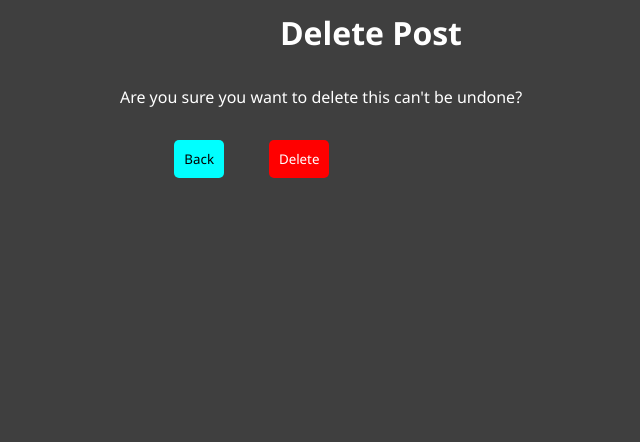
After one commit to farooq13/LinkedChat, a Django app: page /post/delete/7/ in a window 1280 px wide; the page is wider, and only the part inside the window is pictured. The commit adds this page. Shown: the part 358-800 px from the top of that part, without its empty margins (319-959 px from the left). Run offline with Django 5.2, Linux system fonts and the light colour scheme; a user stored in the database is signed in; data comes from the database, SQL or seed files in the repository; both versions use the stored data as it was after the commit; some libraries are stand-ins or nearby versions.

Commit message:
add like and dislike

```diff
--- a/base/models.py
+++ b/base/models.py
@@ -10,6 +10,8 @@ class Post(models.Model):
   body = models.TextField()
   author = models.ForeignKey(User, on_delete=models.CASCADE)
   created = models.DateTimeField(default=timezone.now)
+  likes = models.ManyToManyField(User, related_name='likes', blank=True)
+  dislikes = models.ManyToManyField(User, related_name='dislikes', blank=True)
 
   class Meta:
     ordering = ['-created']
--- /dev/null
+++ b/base/templates/base/post_delete.html
@@ -0,0 +1,17 @@
+{% extends 'main.html' %}
+
+{% block content %}
+<div class="form-control-container">
+  <div class="form-control">
+    <h1 style="margin-left: 10rem; margin-bottom: 2rem;">Delete Post</h1>
+    <form action="" method="POST">
+      {% csrf_token %}
+      <p>Are you sure you want to delete this can't be undone?</p>
+      <div style="display: flex; justify-content: space-around; width: 200px; margin: 2rem;">
+        <button class="post-btn">Back</button>
+        <button class="post-btn" type="submit" style="background-color: red; color: #fff;">Delete</button>
+      </div>
+    </form>
+  </div>
+</div>
+{% endblock content %}
--- a/base/urls.py
+++ b/base/urls.py
@@ -1,11 +1,14 @@
 from django.urls import path
-from .views import Home, PostDetail, Profile
+from .views import Home, PostDetail, PostEdit, PostDelete ,PostLike, PostDislike,Profile
 
 
 urlpatterns = [
   path('', Home.as_view(), name='home'),
   path('post/<str:pk>/', PostDetail.as_view(), name='post-detail'),
-
+  path('post/edit/<str:pk>/', PostEdit.as_view(), name='edit-post'),
+  path('post/delete/<str:pk>/', PostDelete.as_view(), name='delete-post'),
+  path('post/<str:pk>/like/', PostLike.as_view(), name='like'),
+  path('post/<str:pk>/dislike/', PostDislike.as_view(), name='dislike'),
 
   path('profile/<str:pk>/', Profile.as_view(), name='profile'),
 ]
--- a/base/views.py
+++ b/base/views.py
@@ -1,5 +1,10 @@
 from django.shortcuts import render, redirect
 from django.views import View
+from django.views.generic import UpdateView, DeleteView
+from django.contrib.auth.mixins import LoginRequiredMixin, UserPassesTestMixin
+from django.shortcuts import get_object_or_404
+from django.http import HttpResponseRedirect
+from django.urls import reverse_lazy
 from django.db.models import Q
 from .models import Post, Comment, UserProfile
 from .forms import PostForm, CommentForm
@@ -68,6 +73,61 @@ class PostDetail(View):
       }
       return render(request, 'base/post_detail.html', context)
 
+
+class PostEdit(LoginRequiredMixin, UserPassesTestMixin, UpdateView):
+   model = Post
+   fields = ['body']
+   template_name = 'base/post_edit.html'
+
+
+   def get_success_url(self):
+      pk = self.kwargs['pk']
+      return reverse_lazy('post-detail', kwargs={'pk': pk})
+
+   def test_func(self):
+      post = self.get_object()
+      return self.request.user == post.author
+
+
+class PostDelete(LoginRequiredMixin, UserPassesTestMixin, DeleteView):
+   model = Post
+   template_name = 'base/post_delete.html'
+   success_url = reverse_lazy('home')
+
+
+   def test_func(self):
+      post = self.get_object()
+      return self.request.user == post.author
+
+
+class PostLike(View):
+   def post(self, request, pk, *args, **Kwargs):
+      post = get_object_or_404(Post, pk=pk)
+      user = request.user
+
+      if user in post.likes.all():
+         post.likes.remove(user)
+      if user in post.dislikes.all():
+         post.dislikes.remove(user)
+         post.likes.add(user)
+
+      next = request.POST.get('next')
+      return HttpResponseRedirect(next)
+
+class PostDislike(View):
+   def post(self, request, pk, *args, **kwargs):
+      post = get_object_or_404(Post, pk=pk)
+      user = request.user
+
+      if user in post.dislikes.all():
+         post.dislikes.remove(user)
+      if user in post.likes.all():
+         post.likes.remove(user)
+         post.dislikes.add(user)
+
+      next = request.POST.get('next')
+      return HttpResponseRedirect(next)
+
 class Profile(View):
    def get(self, request, pk, *args, **kwargs):
       profile = UserProfile.objects.get(pk=pk)
--- a/static/css/main.css
+++ b/static/css/main.css
@@ -119,3 +152,26 @@ a {
   margin-top: 2rem;
   padding: 15px;
 }
+
+.form-control-container {
+  display: flex;
+  justify-content: center;
+  align-items: center;
+}
+
+.form-control {
+  display: block;
+}
+
+.post-engagement-icons {
+  display: flex;
+  justify-content: space-evenly;
+  align-items: center;
+  vertical-align: top;
+  margin-top: 1.5rem;
+  margin-bottom: 1rem;
+}
+
+.post-engagement-icons .icon:hover {
+  color: #00FFFF;
+}
```
Also changed, not shown: other parts of static/css/main.css (+33 -0 lines), base/templates/base/post_detail.html (+7 -2 lines), base/templates/base/post_edit.html (added, +17 -0 lines), base/templates/base/posts_component.html (+25 -0 lines), base/migrations/0003_post_dislikes_post_likes.py (added), db.sqlite3, static/images/dislike.svg (added), static/images/like.svg (added).
